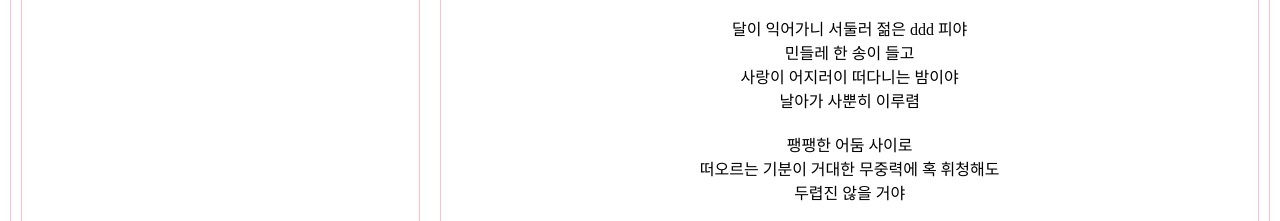
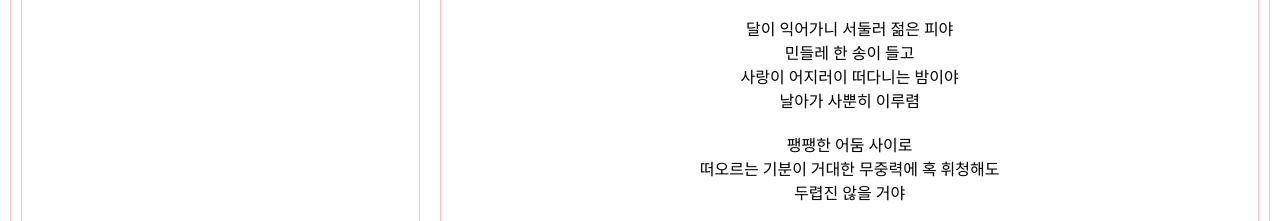
Before and after one commit to nacjji/playlist3, a plain HTML site: page 2.Strawberry moon.html in a window 1280 px wide. Shown: the part 542-763 px from the top of the page. Drawn offline with Linux system fonts and the light colour scheme.

Commit message:
Update 2.Strawberry moon.html

```diff
--- a/2.Strawberry moon.html
+++ b/2.Strawberry moon.html
@@ -63,7 +63,7 @@ body{
 
       <div><iframe width="560" height="315" src="https://www.youtube.com/embed/sqgxcCjD04s" title="YouTube video player" frameborder="0" allow="accelerometer; autoplay; clipboard-write; encrypted-media; gyroscope; picture-in-picture" allowfullscreen></iframe>
       <h3>IU - Strawberry Moon</h3>
-      달이 익어가니 서둘러 젊은 ddd 피야<br>
+      달이 익어가니 서둘러 젊은 피야<br>
       민들레 한 송이 들고<br>
       사랑이 어지러이 떠다니는 밤이야<br>
       날아가 사뿐히 이루렴<p style="margin-top:20px;"></p>
```
